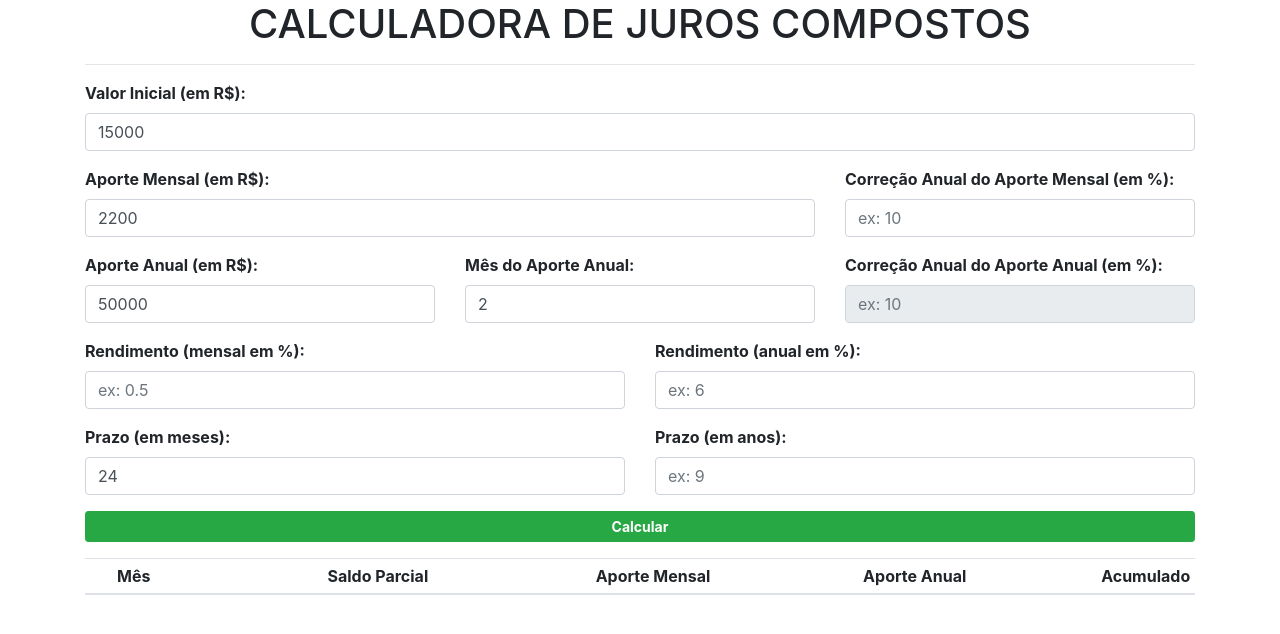
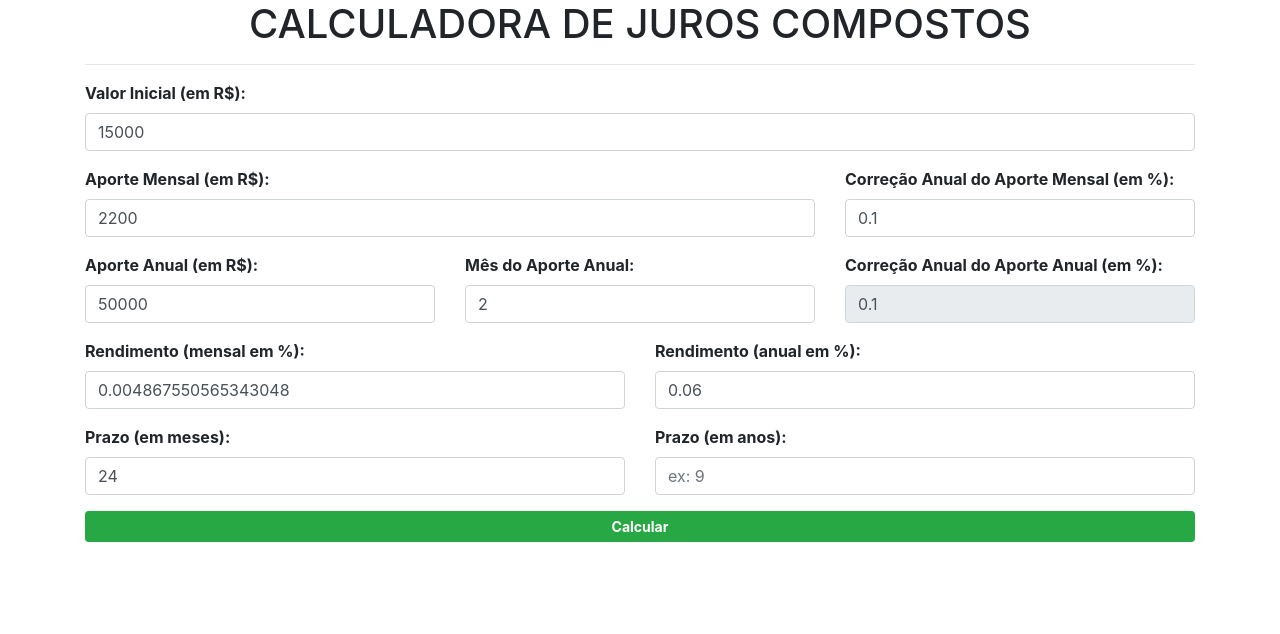
Before and after one commit to marco-carvalho/calculadora-juros-compostos, a Vue app: page / in a window 1280 px wide. Shown: the top 634 px of the page. Built offline with nearby package versions, Linux system fonts and the light colour scheme.

Commit message:
update template

```diff
--- a/src/App.vue
+++ b/src/App.vue
@@ -4,41 +4,41 @@
   hr
   .mb-3
     label.font-weight-bold Valor Inicial (em R$):
-    input.form-control(v-model.number="valorInicial" type="number" placeholder="ex: 15000" min="1")
+    input.form-control(v-model.number="valorInicial" type="number" placeholder="ex: 15000")
   .row
     .col-lg-8.mb-3
       label.font-weight-bold Aporte Mensal (em R$):
-      input.form-control(v-model.number="aporteMensal" type="number" placeholder="ex: 2200" min="1")
+      input.form-control(v-model.number="aporteMensal" type="number" placeholder="ex: 2200")
     .col-lg-4.mb-3
       label.font-weight-bold Correção Anual do Aporte Mensal (em %):
-      input.form-control(v-model.number="correcaoAporteMensal" type="number" placeholder="ex: 10" min="1")
+      input.form-control(v-model.number="correcaoAnualAporteMensal" type="number" placeholder="ex: 0.1")
   .row
     .col-lg-4.mb-3
       label.font-weight-bold Aporte Anual (em R$):
-      input.form-control(v-model.number="aporteAnual" type="number" placeholder="ex: 100000" min="1")
+      input.form-control(v-model.number="aporteAnual" type="number" placeholder="ex: 100000")
     .col-lg-4.mb-3
       label.font-weight-bold Mês do Aporte Anual:
-      input.form-control(v-model.number="mesAporteAnual" type="number" min="1" max="12")
+      input.form-control(v-model.number="mesAporteAnual" type="number" placeholder="ex: 2" min="1" max="12")
     .col-lg-4.mb-3
       label.font-weight-bold Correção Anual do Aporte Anual (em %):
-      input.form-control(v-model.number="correcaoAporteAnual" type="number" placeholder="ex: 10" min="1" disabled)
+      input.form-control(v-model.number="correcaoAnualAporteAnual" type="number" placeholder="ex: 0.1" disabled)
   .row
     .col-lg.mb-3
       label.font-weight-bold Rendimento (mensal em %):
-      input.form-control(v-model.number="rendimento" type="number" placeholder="ex: 0.5" min="1")
+      input.form-control(v-model.number="rendimentoMensal" @input="rendimentoAnual = Math.pow(1+Number($event.target.value), 12)-1"  type="number" placeholder="ex: 0.005")
     .col-lg.mb-3
       label.font-weight-bold Rendimento (anual em %):
-      input.form-control(@keyup="rendimento = ($event.target.value/12)" type="number" placeholder="ex: 6" min="1")
+      input.form-control(v-model.number="rendimentoAnual" @input="rendimentoMensal = Math.pow(1+Number($event.target.value), 1/12)-1" type="number" placeholder="ex: 0.06")
   .row
     .col-lg.mb-3
       label.font-weight-bold Prazo (em meses):
-      input.form-control(v-model.number="prazo" type="number" placeholder="ex: 108" min="1")
+      input.form-control(v-model.number="prazo" type="number" placeholder="ex: 108")
     .col-lg.mb-3
       label.font-weight-bold Prazo (em anos):
-      input.form-control(@keyup="prazo = ($event.target.value*12).toFixed(0)" type="number" placeholder="ex: 9" min="1")
-  button.btn.btn-success.btn-block.btn-sm.mb-3
-    .font-weight-bold(@click="getPosicoes") Calcular
-  .table-responsive
+      input.form-control(@input="prazo = ($event.target.value*12).toFixed(0)" type="number" placeholder="ex: 9")
+  button.btn.btn-success.btn-block.btn-sm.mb-3(@click="getPosicoes")
+    .font-weight-bold Calcular
+  .table-responsive(v-if="posicoes ? posicoes.length : posicoes")
     table.table.table-sm.table-hover.table-striped
       thead
         th.text-center Mês
```
